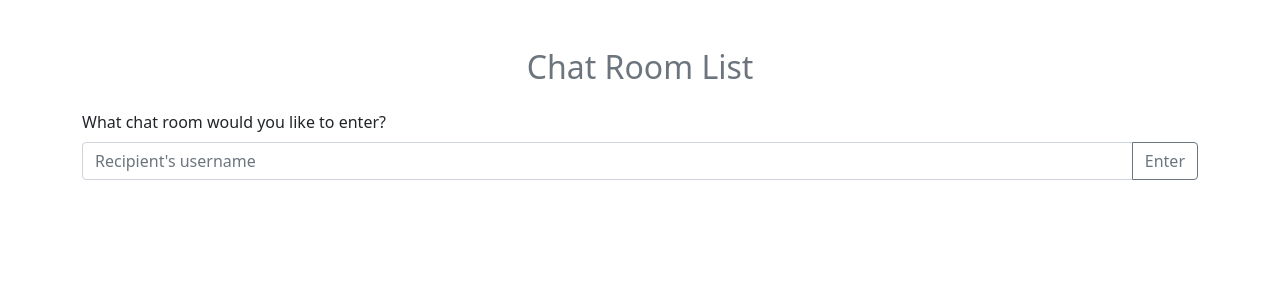
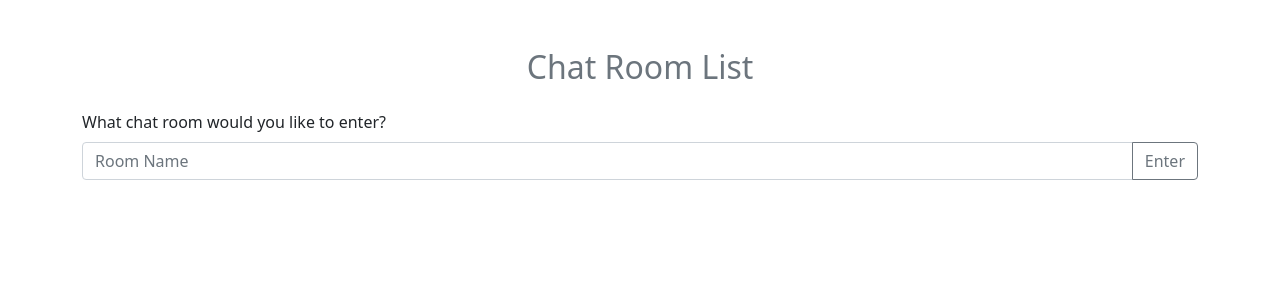
Before and after one commit to qudwn1114/django-chat, a Django app: page / in a window 1280 px wide. Shown: the part 56-356 px from the top of the page. Run offline with Django 4.2, Linux system fonts and the light colour scheme; the visitor is signed in with stand-in values (Sample User, id 1); data that the repository does not hold is empty; parts of the project's set-up code (start-up, migrations or seed data) failed here and were passed over.

Commit message:
chore: placeholder

```diff
--- a/django-chat/chat/templates/index.html
+++ b/django-chat/chat/templates/index.html
@@ -34,7 +34,7 @@
 
             <label for="room-name-input" class="form-label">What chat room would you like to enter?</label>
             <div class="input-group mb-3">
-                <input type="text" class="form-control" placeholder="Recipient's username" id="room-name-input">
+                <input type="text" class="form-control" placeholder="Room Name" id="room-name-input">
                 <button class="btn btn-outline-secondary" type="button" id="room-name-submit">Enter</button>
             </div>
 
```
